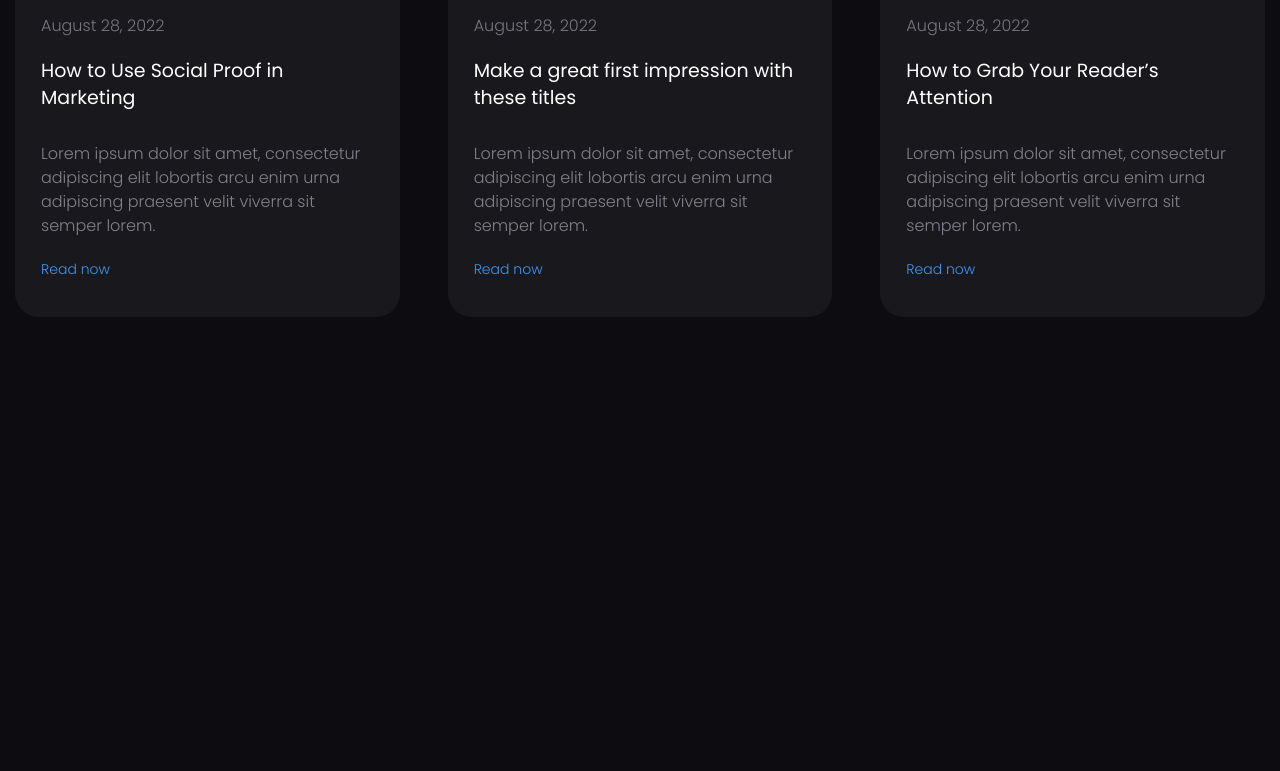
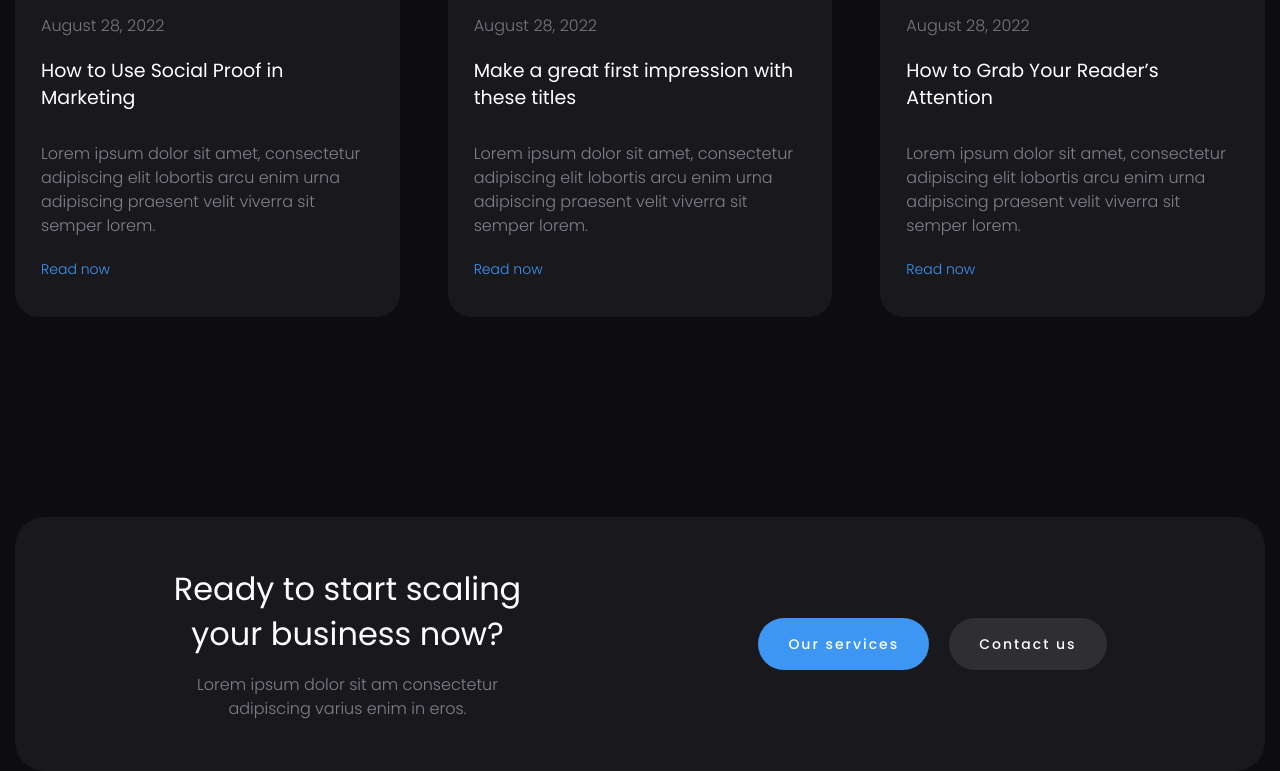
Before and after one commit to alexpiliavskiy/Growfy, a plain HTML site: page index.html in a window 1280 px wide. Shown: the part 5668-6439 px from the top of the page. Before the commit the page ends 6085 px from the top, so only its background shows below. Drawn offline with Linux system fonts and the light colour scheme.

Commit message:
add start

```diff
--- a/css/style.css
+++ b/css/style.css
@@ -36,6 +36,8 @@ body {
 .page__testimonial {
 }
 .page__blog {
+}
+.page__start {
 }
 /* -------------------------- */
 .button {
@@ -833,7 +835,7 @@ body {
 /* -------------------------- */
 .blog {
   padding-top: 100px;
-  padding-bottom: 100px;
+  padding-bottom: 200px;
 }
 .blog__container {
 }
@@ -931,7 +933,7 @@ body {
 @media (max-width: 991.98px) {
   .blog {
     padding-top: 50px;
-    padding-bottom: 50px;
+    padding-bottom: 100px;
   }
   .blog__header {
     margin-bottom: 44px;
@@ -940,7 +942,7 @@ body {
 @media (max-width: 767.98px) {
   .blog {
     padding-top: 30px;
-    padding-bottom: 30px;
+    padding-bottom: 50px;
   }
   .blog__header {
     margin-bottom: 25px;
@@ -950,5 +952,57 @@ body {
   }
 }
 /* -------------------------- */
+.start {
+}
+.start__container {
+}
+.start__body {
+  border-radius: 30px;
+  background: rgba(129, 129, 139, 0.1);
+  display: flex;
+  align-items: center;
+  padding: 50px 40px;
+}
+.start__column {
+  flex: 0 1 50%;
+  text-align: center;
+}
+.start__title {
+  color: #fff;
+  font-size: 32px;
+  font-weight: 400;
+  line-height: 1.4; /* 140% */
+}
+.start__title:not(:last-child) {
+  margin-bottom: 16px;
+}
+.start__text {
+  max-width: 340px;
+  display: inline-block;
+}
+.start__actions {
+  display: flex;
+  gap: 20px;
+  justify-content: center;
+}
+.start__button {
+}
+@media (max-width: 991.98px) {
+  .start__body {
+    align-items: stretch;
+    flex-direction: column;
+    row-gap: 30px;
+  }
+}
+@media (max-width: 767.98px) {
+  .start__title {
+    font-size: 24px;
+  }
+}
+@media (max-width: 479.98px) {
+  .start__actions {
+    flex-direction: column;
+  }
+}
 /* -------------------------- */
 /* -------------------------- */
--- a/index.html
+++ b/index.html
@@ -455,6 +455,32 @@
             </div>
           </div>
         </section>
+        <section class="page__start start">
+          <div class="start__container">
+            <div class="start__body">
+              <div class="start__column">
+                <h2 class="start__title">
+                  Ready to start scaling <br />
+                  your business now?
+                </h2>
+                <div class="start__text text">
+                  <p>
+                    Lorem ipsum dolor sit am consectetur adipiscing varius enim
+                    in eros.
+                  </p>
+                </div>
+              </div>
+              <div class="start__column">
+                <div class="start__actions">
+                  <a href="" class="start__button button">Our services</a>
+                  <a href="" class="start__button button button_dark"
+                    >Contact us</a
+                  >
+                </div>
+              </div>
+            </div>
+          </div>
+        </section>
       </main>
       <footer>
         <div class="footer__container"></div>
```
